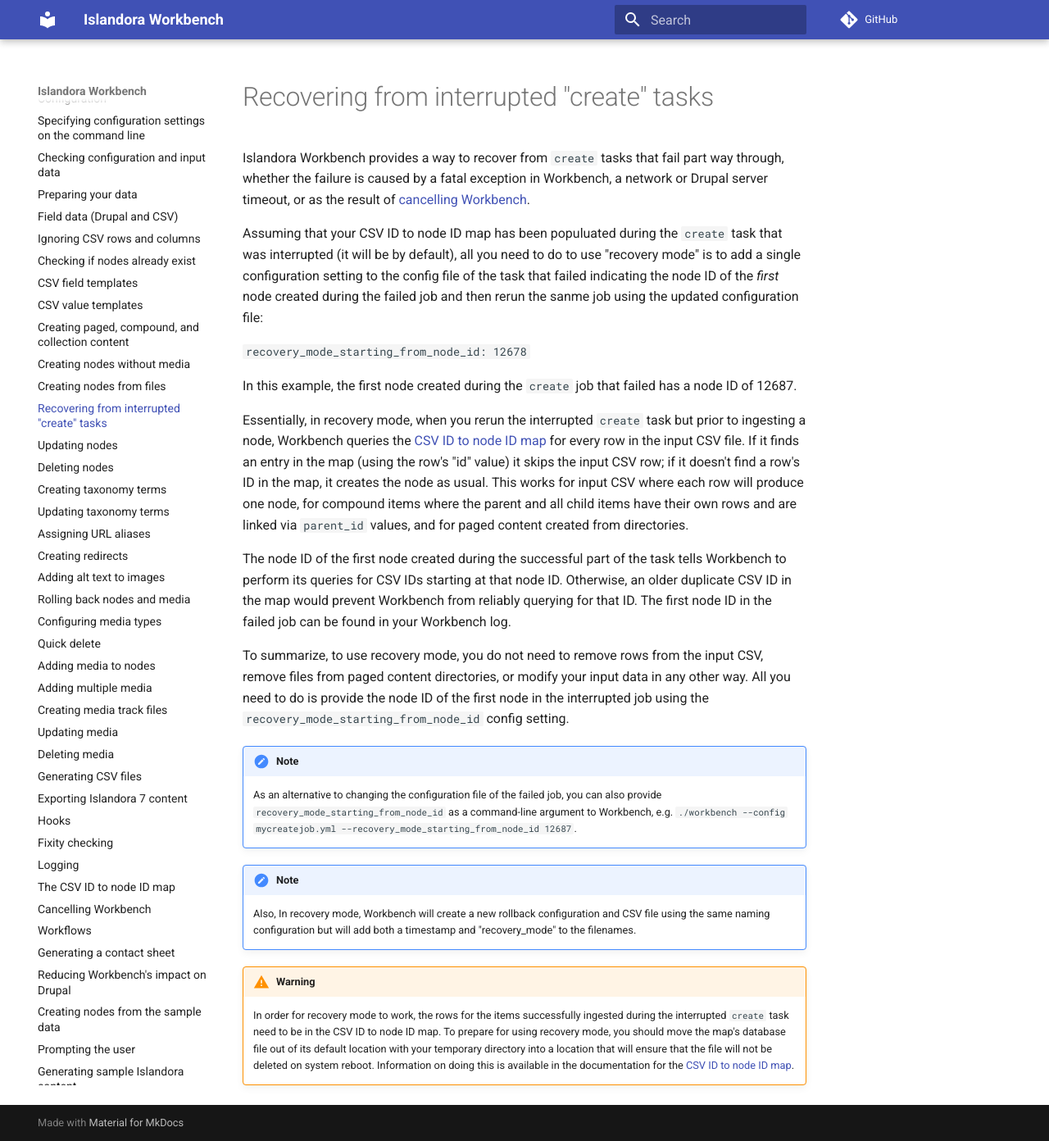
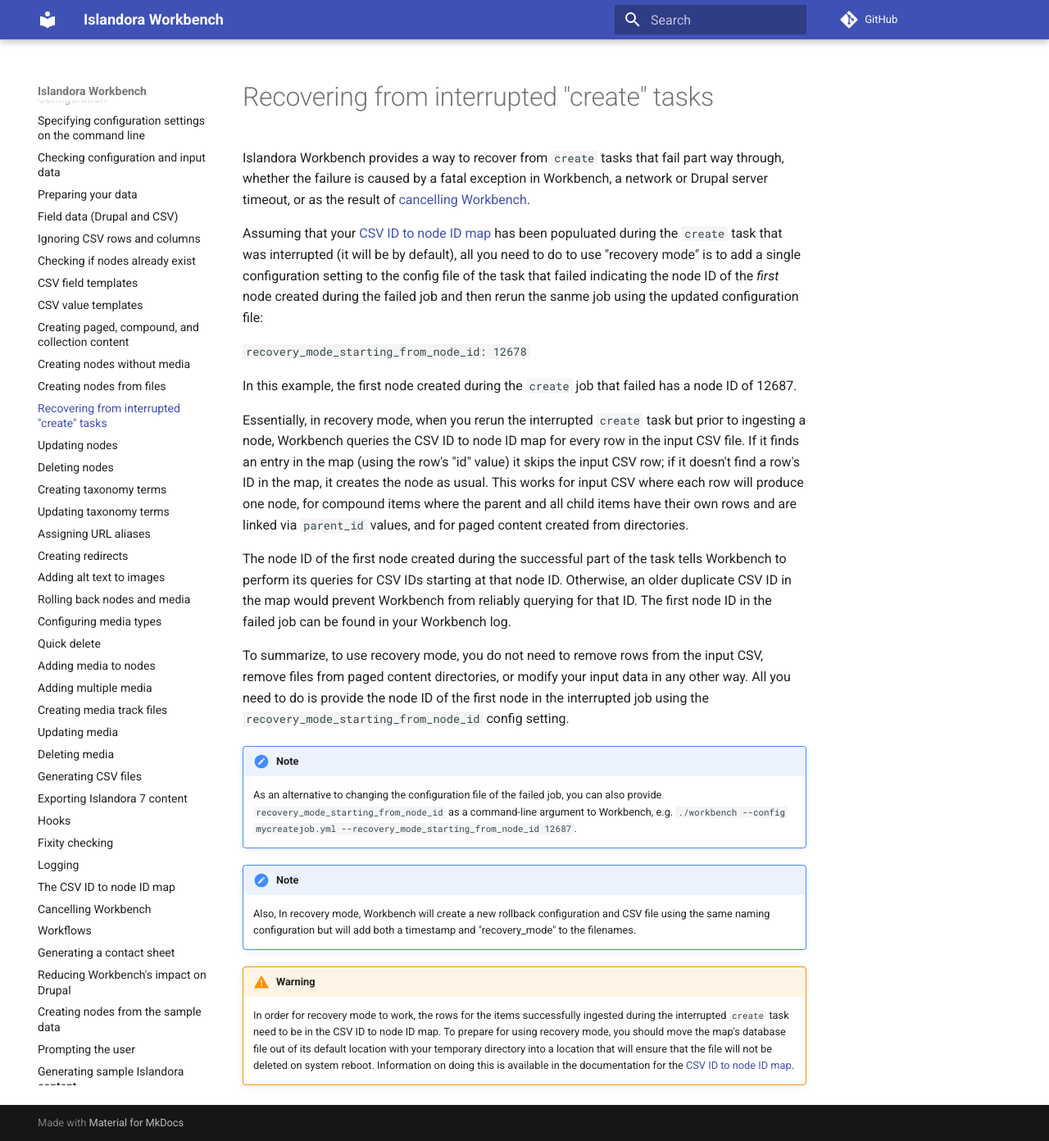
Before and after one commit to mjordan/islandora_workbench_docs, an MkDocs documentation site: the page built from docs/recovery_mode.md, in a window 1280 px wide and 1392 px high. Shown: the whole window at 82% size. Built offline with MkDocs 1.6.1 and Material for MkDocs 9.7.7, drawn with Linux system fonts in a browser that asks for light colours; comment, search, counter and statistics services are not loaded.

Commit message:
The real final tweak.

```diff
--- a/docs/recovery_mode.md
+++ b/docs/recovery_mode.md
@@ -2,13 +2,13 @@
 
 Islandora Workbench provides a way to recover from `create` tasks that fail part way through, whether the failure is caused by a fatal exception in Workbench, a network or Drupal server timeout, or as the result of [cancelling Workbench](/islandora_workbench_docs/cancelling).
 
-Assuming that your CSV ID to node ID map has been populuated during the `create` task that was interrupted (it will be by default), all you need to do to use "recovery mode" is to add a single configuration setting to the config file of the task that failed indicating the node ID of the _first_ node created during the failed job and then rerun the sanme job using the updated configuration file:
+Assuming that your [CSV ID to node ID map](/islandora_workbench_docs/csv_id_to_node_id_map/) has been populuated during the `create` task that was interrupted (it will be by default), all you need to do to use "recovery mode" is to add a single configuration setting to the config file of the task that failed indicating the node ID of the _first_ node created during the failed job and then rerun the sanme job using the updated configuration file:
 
 `recovery_mode_starting_from_node_id: 12678`
 
 In this example, the first node created during the `create` job that failed has a node ID of 12687.
 
-Essentially, in recovery mode, when you rerun the interrupted `create` task but prior to ingesting a node, Workbench queries the [CSV ID to node ID map](/islandora_workbench_docs/csv_id_to_node_id_map/) for every row in the input CSV file. If it finds an entry in the map (using the row's "id" value) it skips the input CSV row; if it doesn't find a row's ID in the map, it creates the node as usual. This works for input CSV where each row will produce one node, for compound items where the parent and all child items have their own rows and are linked via `parent_id` values, and for paged content created from directories.
+Essentially, in recovery mode, when you rerun the interrupted `create` task but prior to ingesting a node, Workbench queries the CSV ID to node ID map for every row in the input CSV file. If it finds an entry in the map (using the row's "id" value) it skips the input CSV row; if it doesn't find a row's ID in the map, it creates the node as usual. This works for input CSV where each row will produce one node, for compound items where the parent and all child items have their own rows and are linked via `parent_id` values, and for paged content created from directories.
 
 The node ID of the first node created during the successful part of the task tells Workbench to perform its queries for CSV IDs starting at that node ID. Otherwise, an older duplicate CSV ID in the map would prevent Workbench from reliably querying for that ID. The first node ID in the failed job can be found in your Workbench log.
 
```
